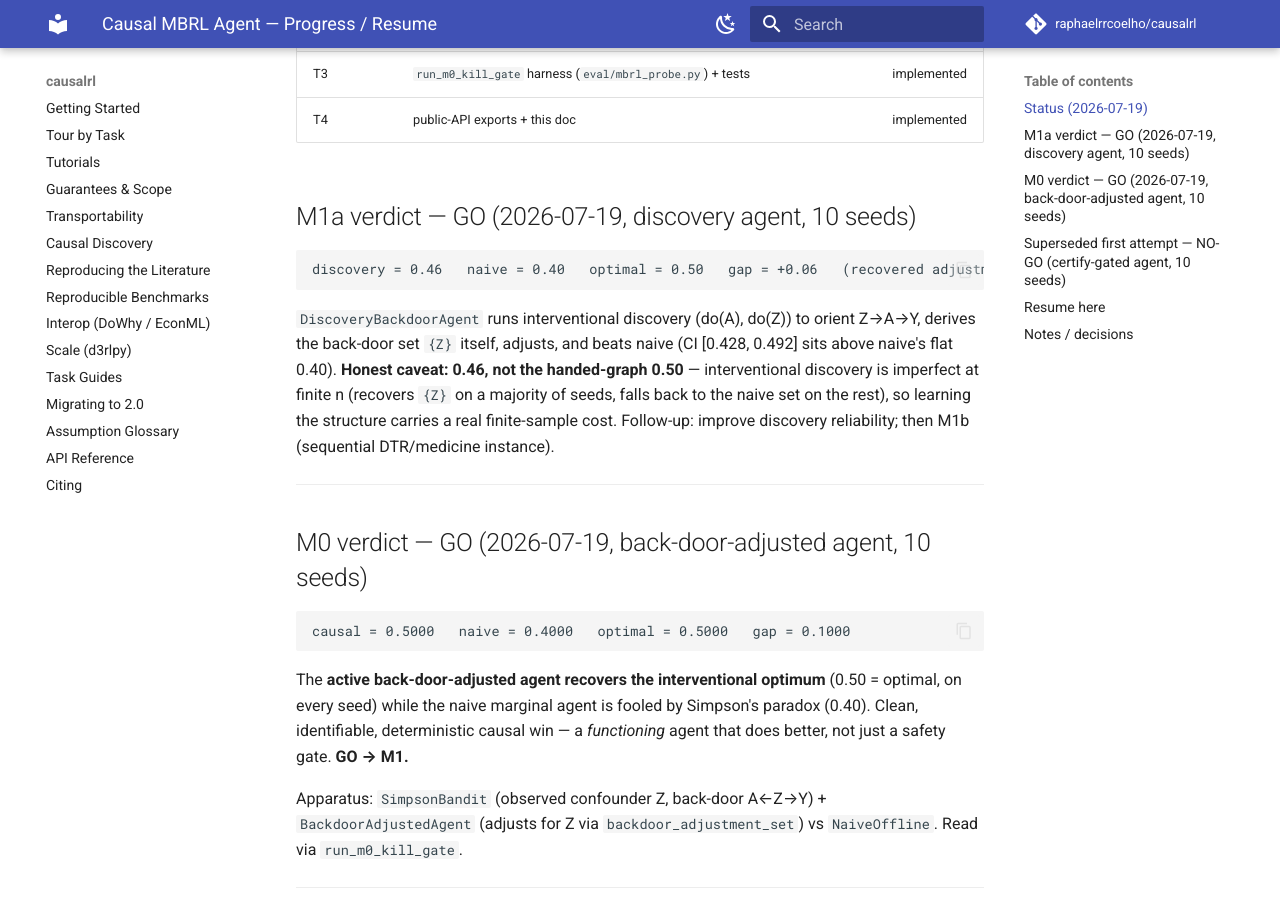
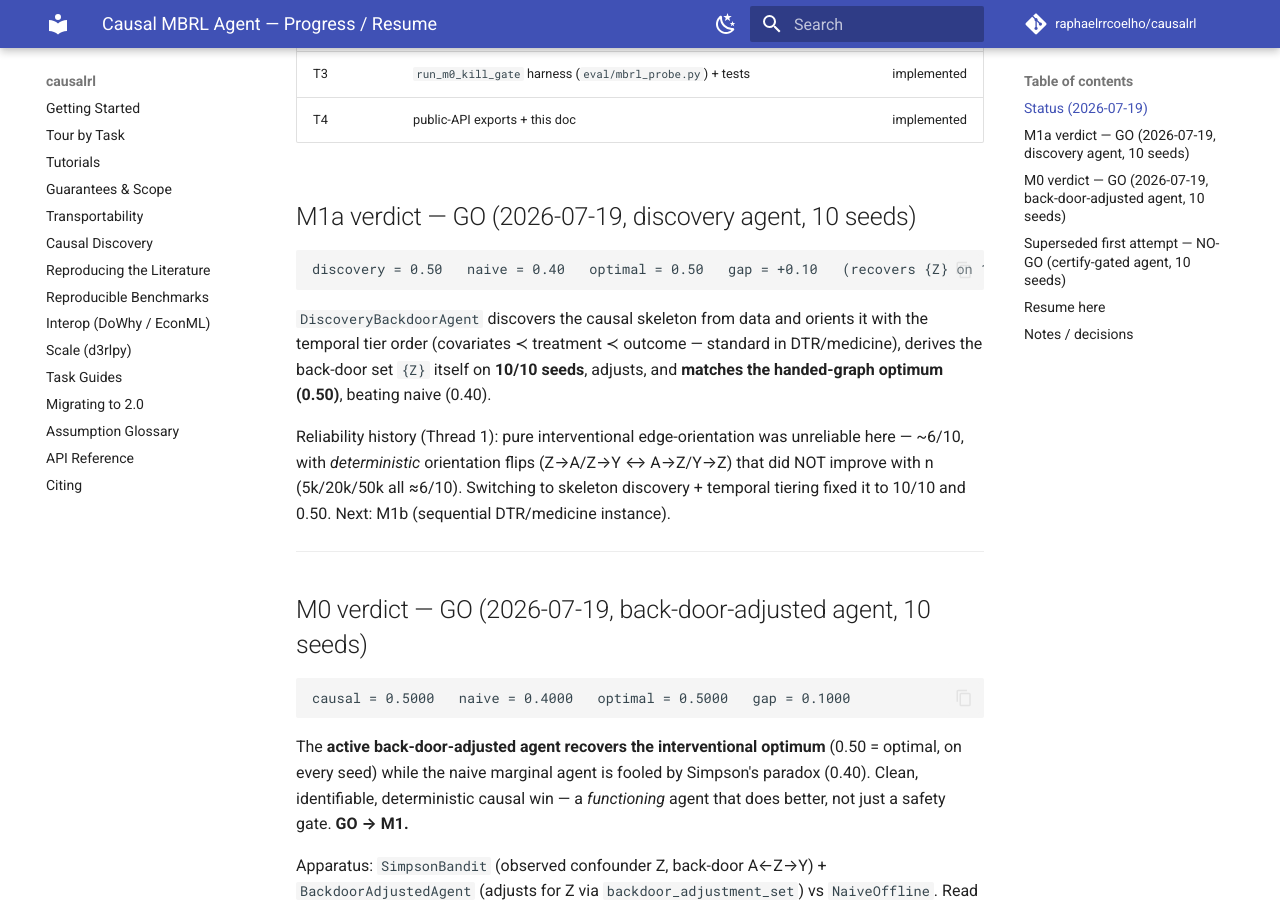
Before and after one commit to raphaelrrcoelho/causalrl, an MkDocs documentation site: the page built from docs/causal_mbrl_agent/PROGRESS.md, in a window 1280 px wide and 900 px high, scrolled down 562 px. Built offline with MkDocs 1.6.1 and Material for MkDocs 9.7.7, drawn with Linux system fonts in a browser that asks for light colours; comment, search, counter and statistics services are not loaded.

Commit message:
feat(mbrl): M1a discovery reliability — skeleton + temporal tiering (10/10, hits optimum 0.50)

````diff
--- a/docs/causal_mbrl_agent/PROGRESS.md
+++ b/docs/causal_mbrl_agent/PROGRESS.md
@@ -21,15 +21,18 @@ green until the GitHub Actions run passes.
 ## M1a verdict — GO (2026-07-19, discovery agent, 10 seeds)
 
 ```
-discovery = 0.46   naive = 0.40   optimal = 0.50   gap = +0.06   (recovered adjustment = {Z})
+discovery = 0.50   naive = 0.40   optimal = 0.50   gap = +0.10   (recovers {Z} on 10/10 seeds)
 ```
 
-`DiscoveryBackdoorAgent` runs interventional discovery (do(A), do(Z)) to orient Z→A→Y, derives the
-back-door set `{Z}` itself, adjusts, and beats naive (CI [0.428, 0.492] sits above naive's flat
-0.40). **Honest caveat: 0.46, not the handed-graph 0.50** — interventional discovery is imperfect at
-finite n (recovers `{Z}` on a majority of seeds, falls back to the naive set on the rest), so
-learning the structure carries a real finite-sample cost. Follow-up: improve discovery reliability;
-then M1b (sequential DTR/medicine instance).
+`DiscoveryBackdoorAgent` discovers the causal skeleton from data and orients it with the temporal
+tier order (covariates ≺ treatment ≺ outcome — standard in DTR/medicine), derives the back-door set
+`{Z}` itself on **10/10 seeds**, adjusts, and **matches the handed-graph optimum (0.50)**, beating
+naive (0.40).
+
+Reliability history (Thread 1): pure interventional edge-orientation was unreliable here — ~6/10,
+with *deterministic* orientation flips (Z→A/Z→Y ↔ A→Z/Y→Z) that did NOT improve with n (5k/20k/50k
+all ≈6/10). Switching to skeleton discovery + temporal tiering fixed it to 10/10 and 0.50. Next:
+M1b (sequential DTR/medicine instance).
 
 ---
 
````
Also changed, not shown: 3 other files.
